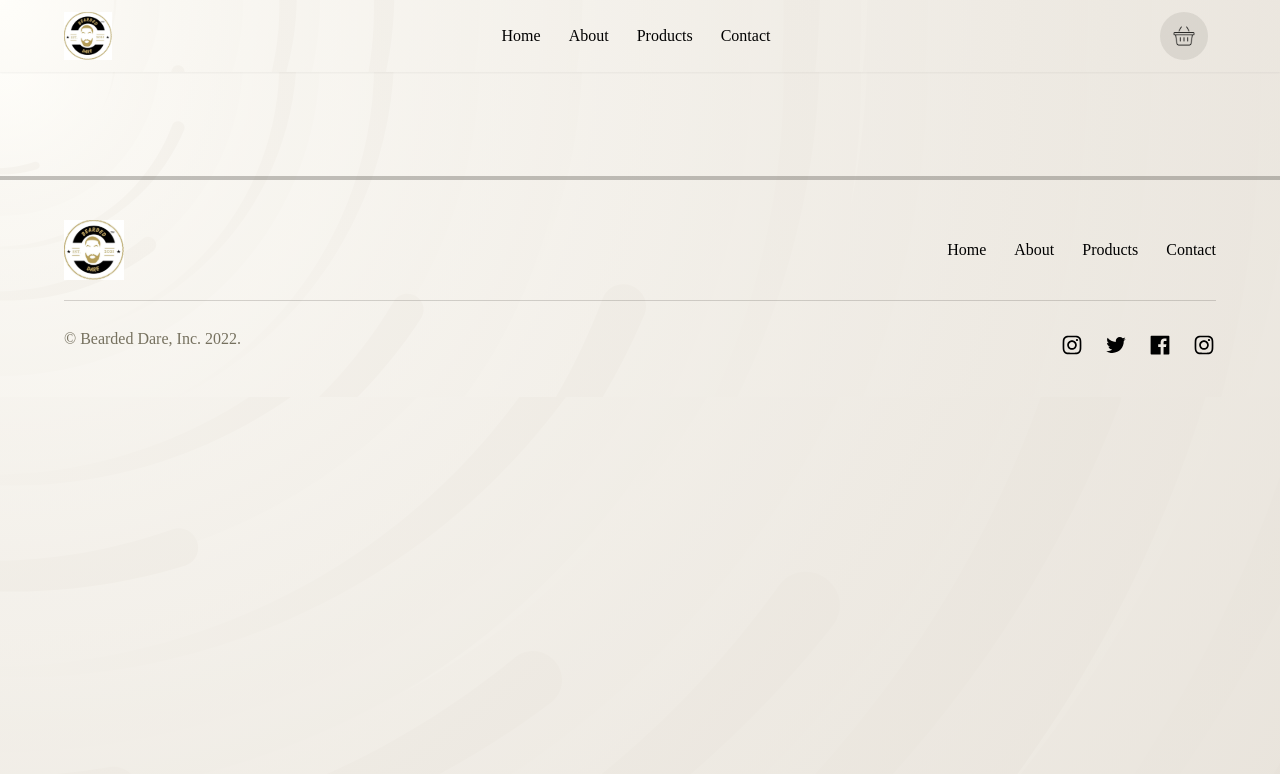
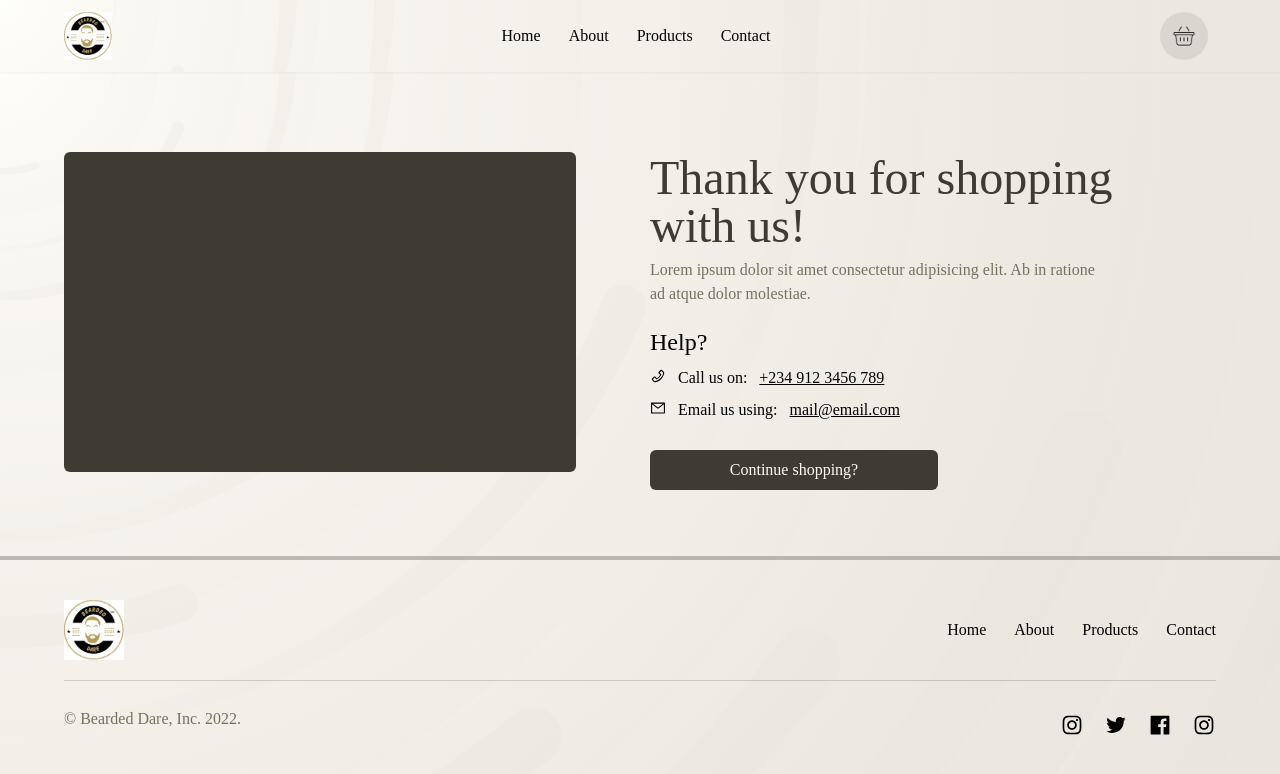
Before and after one commit to Aheedjo/bearded-dare, a Next.js app: page /Thankyou in a window 1280 px wide. Shown: the top 774 px of the page. Built offline with nearby package versions, Linux system fonts and the light colour scheme; a web font is replaced by a local one.

Commit message:
Tank you page added

```diff
--- a/src/pages/Thankyou.jsx
+++ b/src/pages/Thankyou.jsx
@@ -1,7 +1,42 @@
-import React from "react";
+import styles from "../styles/Thankyou.module.scss";
+import Button from "../components/button/Button";
+import { AiOutlineMail, AiOutlinePhone } from "react-icons/ai";
 
 const Thankyou = () => {
-    return <div></div>;
+    return (
+        <main className={styles.container}>
+            <div className={styles.image}></div>
+            <div>
+                <div className={styles.text}>
+                    <h1>
+                        Thank you for shopping <br /> with us!
+                    </h1>
+                    <p>
+                        Lorem ipsum dolor sit amet consectetur adipisicing elit. Ab in ratione <br /> ad atque dolor
+                        molestiae.
+                    </p>
+                </div>
+                <div className={styles.contact}>
+                    <h4>Help?</h4>
+                    <div>
+                        <AiOutlinePhone />
+                        <div>
+                            <span>Call us on:</span>
+                            <span>+234 912 3456 789</span>
+                        </div>
+                    </div>
+                    <div>
+                        <AiOutlineMail />
+                        <div>
+                            <span>Email us using:</span>
+                            <span>mail@email.com</span>
+                        </div>
+                    </div>
+                </div>
+                <Button text="Continue shopping?" />
+            </div>
+        </main>
+    );
 };
 
 export default Thankyou;
--- /dev/null
+++ b/src/styles/Thankyou.module.scss
@@ -0,0 +1,19 @@
+.container {
+    @apply w-[90%] mx-auto mt-10 max-w-[1440px] grid md:grid-cols-2 items-center gap-5;
+
+    .contact {
+        @apply my-5;
+
+        div {
+            @apply flex items-center gap-3 mt-1;
+
+            span:last-of-type {
+                @apply underline;
+            }
+        }
+    }
+
+    .image {
+        @apply w-full h-64 md:h-80 max-w-lg bg-Headers rounded-md mb-5;
+    }
+}
```
